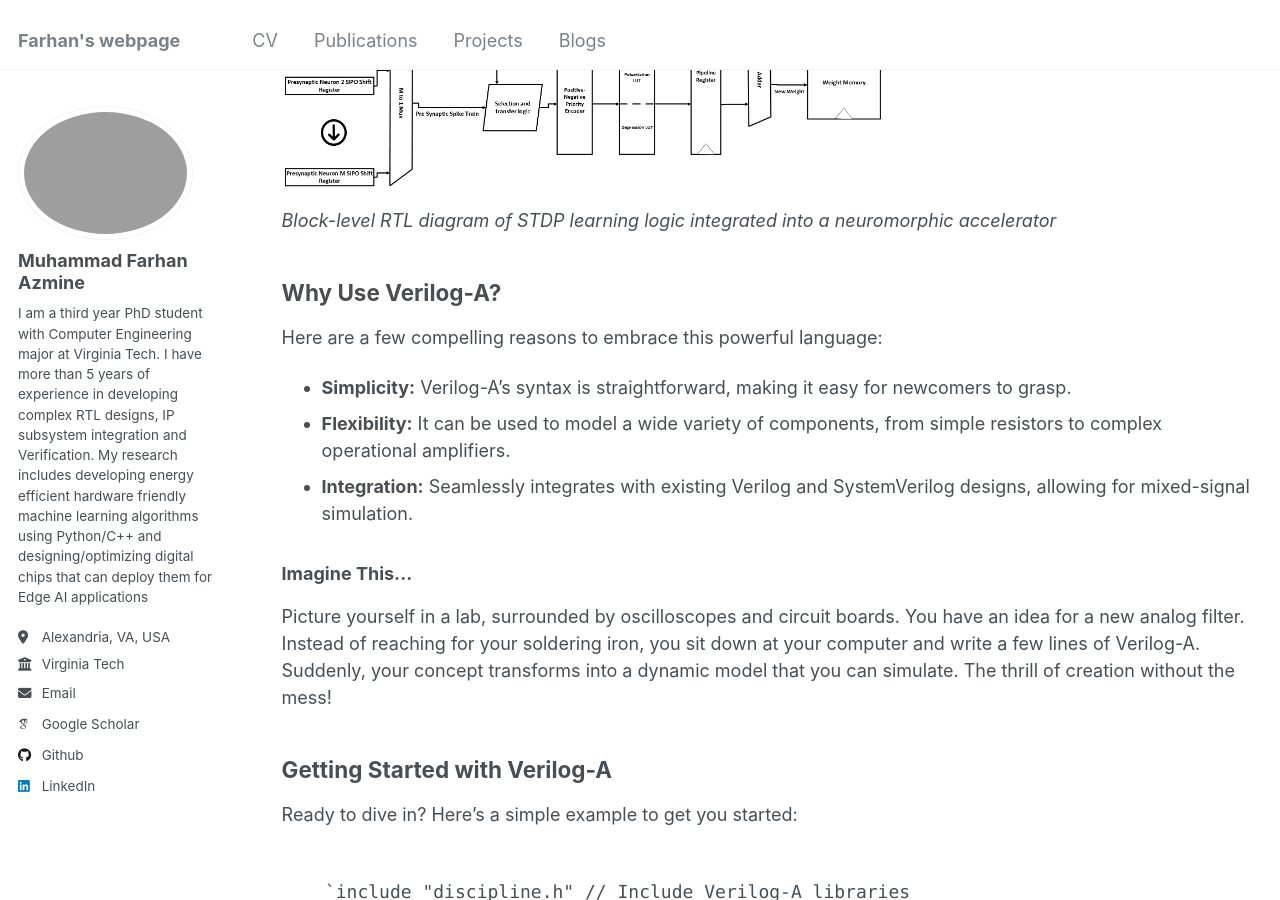
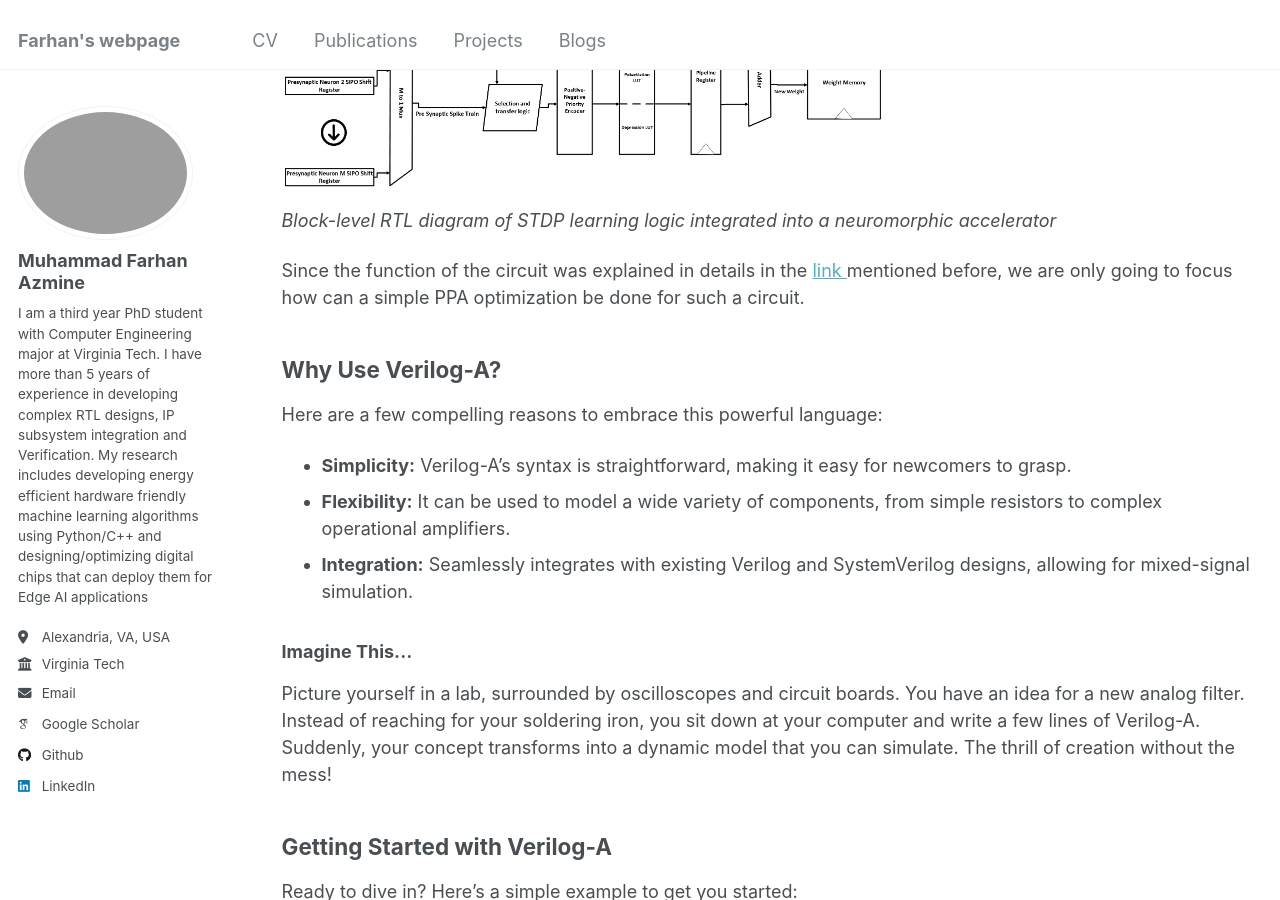
Before and after one commit to muhammadfarhan720/web-profile, a Jekyll site: the page built from blogs/veriloga/veriloga_day01_veriloga.html, in a window 1280 px wide and 900 px high, scrolled down 1517 px. Built offline with Jekyll 4.4.1, drawn with Linux system fonts in a browser that asks for light colours; some web fonts are replaced; some of the changed lines change nothing that is shown; some of the changed text lies outside the part shown.

Commit message:
Update veriloga_day01_veriloga.html

```diff
--- a/blogs/veriloga/veriloga_day01_veriloga.html
+++ b/blogs/veriloga/veriloga_day01_veriloga.html
@@ -16,7 +16,7 @@
 </ul>
 
     <h2>In this blog we show an example of PPA optimization of RTL design on FPGA</h2>
-    <p>Let us take an RTL design of an unsupervised learning engine that implements spike timing dependent plasticity (STDP) training from a brain-inspired neuromorphic AI accelerator designed by <a href="https://dl.acm.org/doi/10.1145/3313866" target="_blank">Liu et al. (2019)</a>. The details of the STDP learning rule and how the learning engine design functions is explained in this blog  <a href="https://aaryanvdhawan.github.io/posts/2025/07/optimizing-an-stdp-learning-engine-for-fpgas/" target="_blank"> STDP learning engine.</a> </p>
+    <p>Let us take an RTL design of an unsupervised learning engine that implements spike timing dependent plasticity (STDP) training from a brain-inspired neuromorphic AI accelerator designed by <a href="https://dl.acm.org/doi/10.1145/3313866" target="_blank">Liu et al. (2019)</a>. The details of the STDP learning rule and how the learning engine design functions is explained in this blog  <a href="https://aaryanvdhawan.github.io/posts/2025/07/optimizing-an-stdp-learning-engine-for-fpgas/" target="_blank"> STDP learning engine</a>. </p>
 
     <h3>A Brief Intro to STDP</h3>
     <p>Spike-Timing-Dependent Plasticity (STDP) is a learning rule inspired by how the human brain works. It changes the weight strength between a pair of neurons based on when they fire. If the presynaptic neuron fires just before the next layer postsynaptic one, the connection gets stronger. But if it fires after, the connection becomes weaker. This helps spiking neural networks (SNNs) learn patterns that happen over time, similar to how our brain processes information.
@@ -90,7 +90,7 @@
   </a>
   <p><em>Block-level RTL diagram of STDP learning logic integrated into a neuromorphic accelerator</em></p>
 
-
+<p> Since the function of the circuit was explained in details in the <a href="https://aaryanvdhawan.github.io/posts/2025/07/optimizing-an-stdp-learning-engine-for-fpgas/" target="_blank"> link </a> mentioned before, we are only going to focus how can a simple PPA optimization be done for such a circuit. </p>
 
     <h2>Why Use Verilog-A?</h2>
     <p>Here are a few compelling reasons to embrace this powerful language:</p>
```
